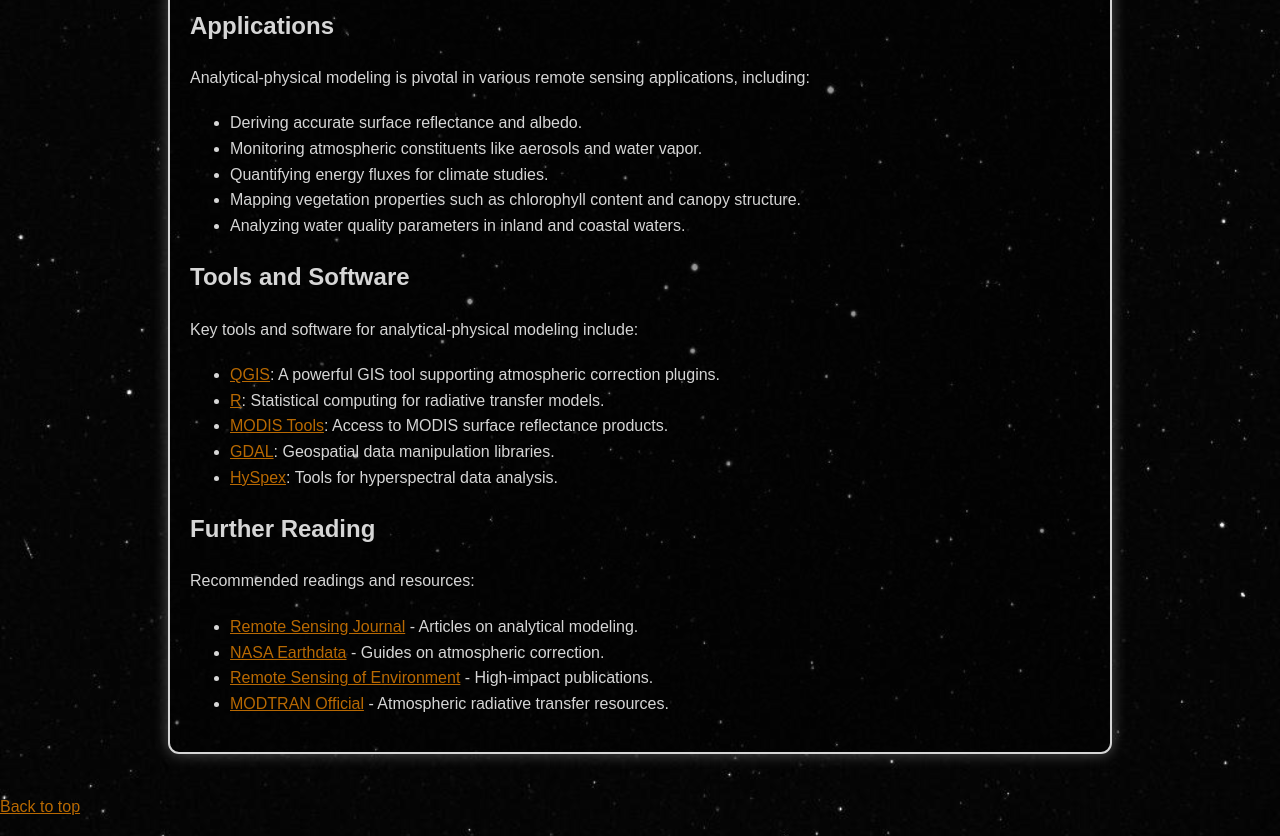
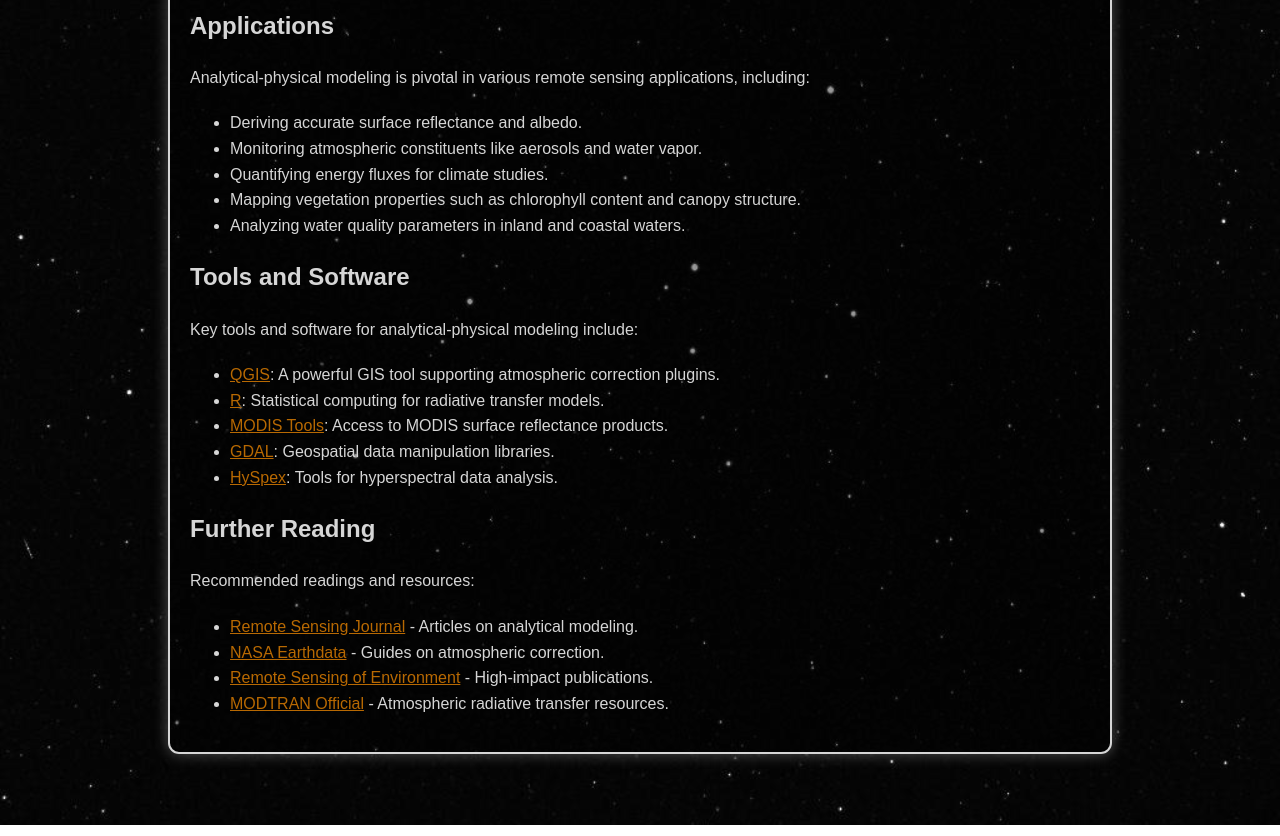
Before and after one commit to fire-ae/fire-ae.github.io, a plain HTML site: page modelling_rs_analytic.html in a window 1280 px wide. Shown: the part 1631-2467 px from the top of the page. Drawn offline with Linux system fonts and the light colour scheme.

Commit message:
Update modelling_rs_analytic.html

```diff
--- a/modelling_rs_analytic.html
+++ b/modelling_rs_analytic.html
@@ -156,8 +156,7 @@
         </ul>
     </section>
 </div>
-    <footer>
-        <p><a href="#top">Back to top</a></p>
-    </footer>
+
+    <a href="#" class="top">Back to Top &#8593;</a>
 </body>
 </html>
```
